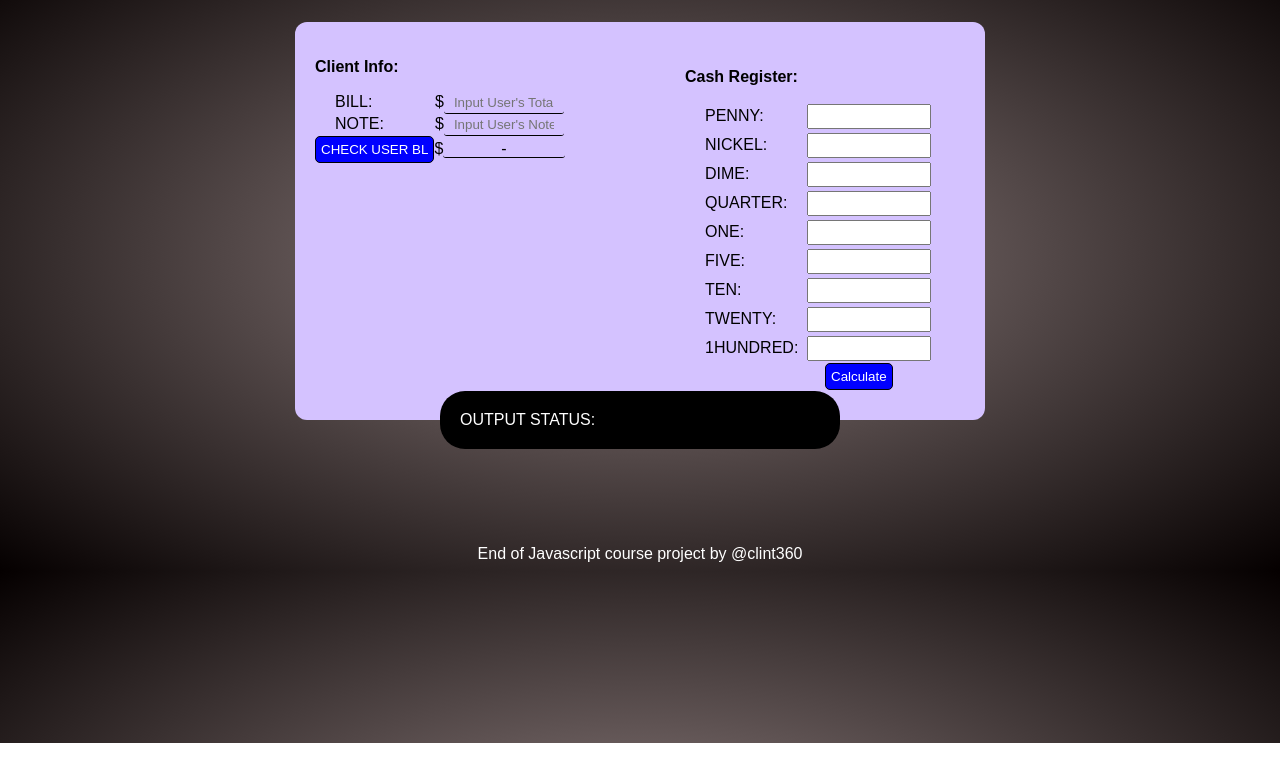
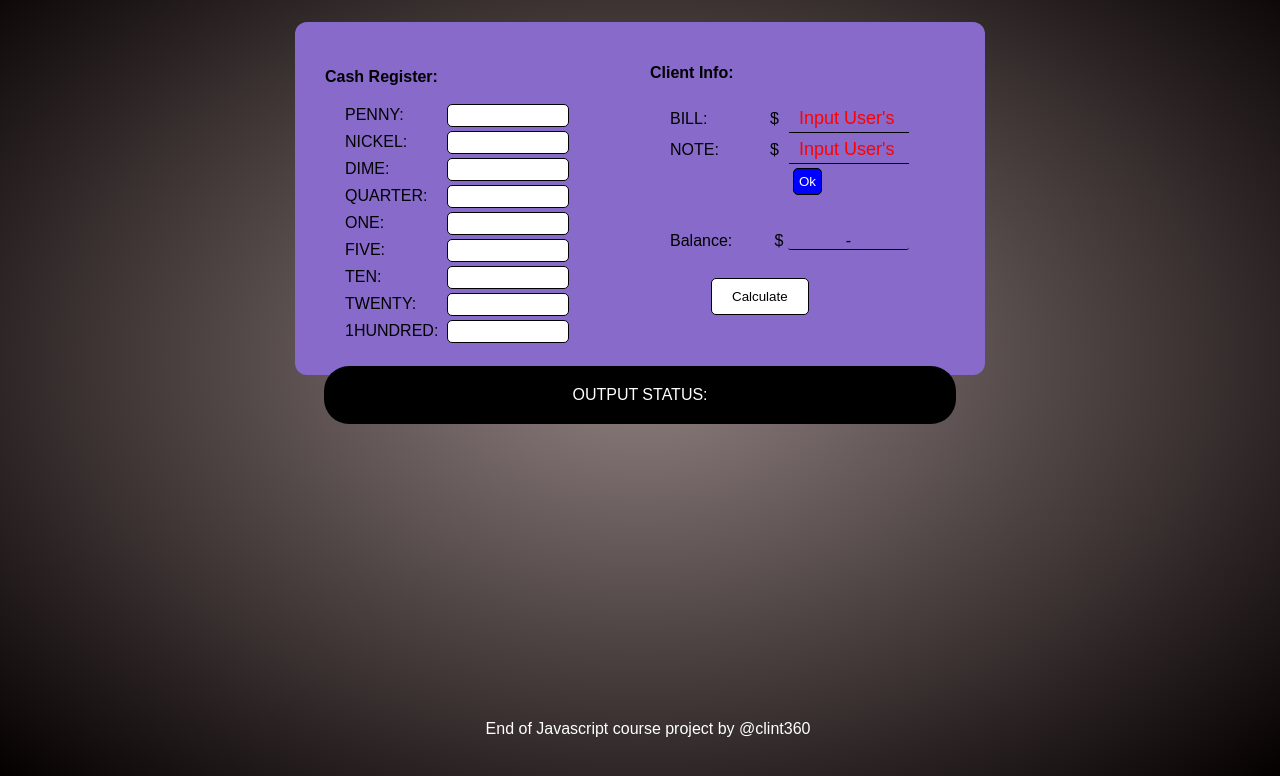
Before and after one commit to clint360/jsCashRegister, a plain HTML site: page index.html in a window 1280 px wide. Shown: the part 57-833 px from the top of the page. Before the commit the page ends 800 px from the top, so only its background shows below. Drawn offline with Linux system fonts and the light colour scheme.

Commit message:
fixed changes requested

```diff
--- a/assets/styles/style.css
+++ b/assets/styles/style.css
@@ -4,11 +4,13 @@
 
 body {
   background: radial-gradient(rgb(146, 130, 130), rgb(5, 0, 0));
+  height: 100vh;
 }
 
 #main {
   display: flex;
-  background: rgb(212, 194, 255);
+  flex-direction: row-reverse;
+  background: rgb(135, 106, 201);
   border-radius: 12px;
   font-weight: 500;
   width: 50%;
@@ -26,7 +28,7 @@ body {
 
 .cashregister {
   padding: 10px;
-  flex-basis: 60%;
+  flex-basis: 80%;
 }
 
 .header {
@@ -51,21 +53,31 @@ input {
 
 .b-n {
   flex-basis: 80%;
+  line-height: 30px;
 }
 
 .b-n input {
   border: none;
   border-bottom: 1px solid black;
-  margin: 0;
-  border-radius: 3px;
+  margin-top: -10px;
   background: transparent;
+  outline: none;
+  margin-left: 10px;
+  color: white;
+  font-size: 18px;
+}
+
+.b-n input::placeholder {
+  color: red;
 }
 
 .return {
   background: rgb(0, 0, 0);
-  width: 400px;
+  min-width: 400px;
+  max-width: 50%;
+  text-align: center;
   margin: auto;
-  margin-top: -45px;
+  margin-top: -25px;
   border-radius: 25px;
   color: #fff;
 }
@@ -81,3 +93,16 @@ border: 1px solid black;
 background: blue;
 color: #fff;
 }
+
+#cashregisterform input {
+  border-radius: 5px;
+  border: 1px solid black;
+}
+
+.calculatebutton {
+  position: absolute;
+  margin: -40px;
+  padding: 10px 20px;
+  background: white;
+  color: black;
+}
--- a/index.html
+++ b/index.html
@@ -15,7 +15,11 @@
   <p> <b> Client Info:</b></p>
   <label>BILL:</label><span>$</span><input type="text" placeholder="Input User's Total Bill" required name="bill"><br>
   <label>NOTE:</label><span>$</span><input type="text" placeholder="Input User's Note" required  name="note"><br>
-  <button type="submit">CHECK USER BL</button><span>$</span><span class="balance">-</span>
+  <div style="text-align: center;"><button type="submit">Ok</button></div>
+  <br>
+  <label>Balance:</label>
+  <span>$</span>
+  <span class="balance">-</span>
 </form>
 </div>
 <div class="cashregister">
@@ -30,14 +34,14 @@
   <label>TEN:</label><input type="text" placeholder="" name="ten"><br>
   <label>TWENTY:</label><input type="text" placeholder="" name="twenty"><br>
   <label>1HUNDRED:</label><input type="text" placeholder="" name="onehundred">
-  <button type="submit" style="margin-left: 140px;">Calculate</button>
+  <button class="calculatebutton" type="submit" style="margin-left: 140px;">Calculate</button>
 </form>
 </div>
 </section>
 <div class="return">
   <p>OUTPUT STATUS: <span class="return" id="return"></span></p>
 </div>
-<div class="footer" style="text-align: center; margin: auto; width: 500px; padding-top: 80px; color: white;">End of Javascript course project by @clint360</div>
+<div class="footer" style="position: absolute; bottom: 5px; width: 100%; text-align: center;  padding-top: 80px; color: white;">End of Javascript course project by @clint360</div>
 </body>
 <script src="assets/scripts/script.js"></script>
 </html>
```
